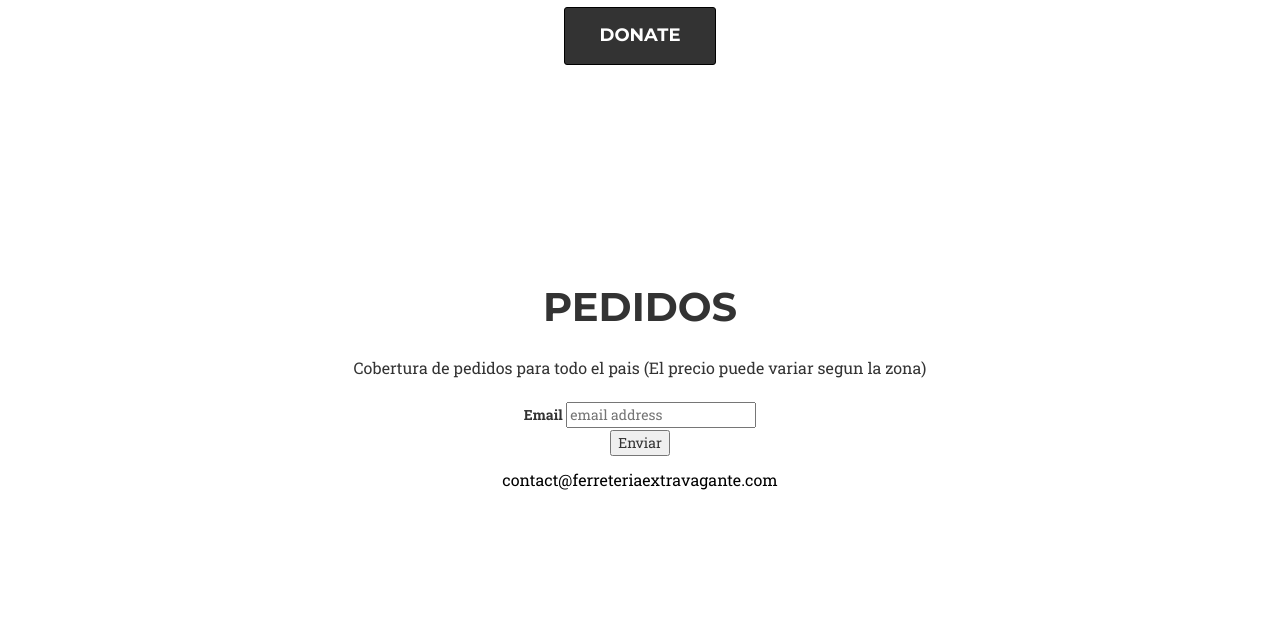
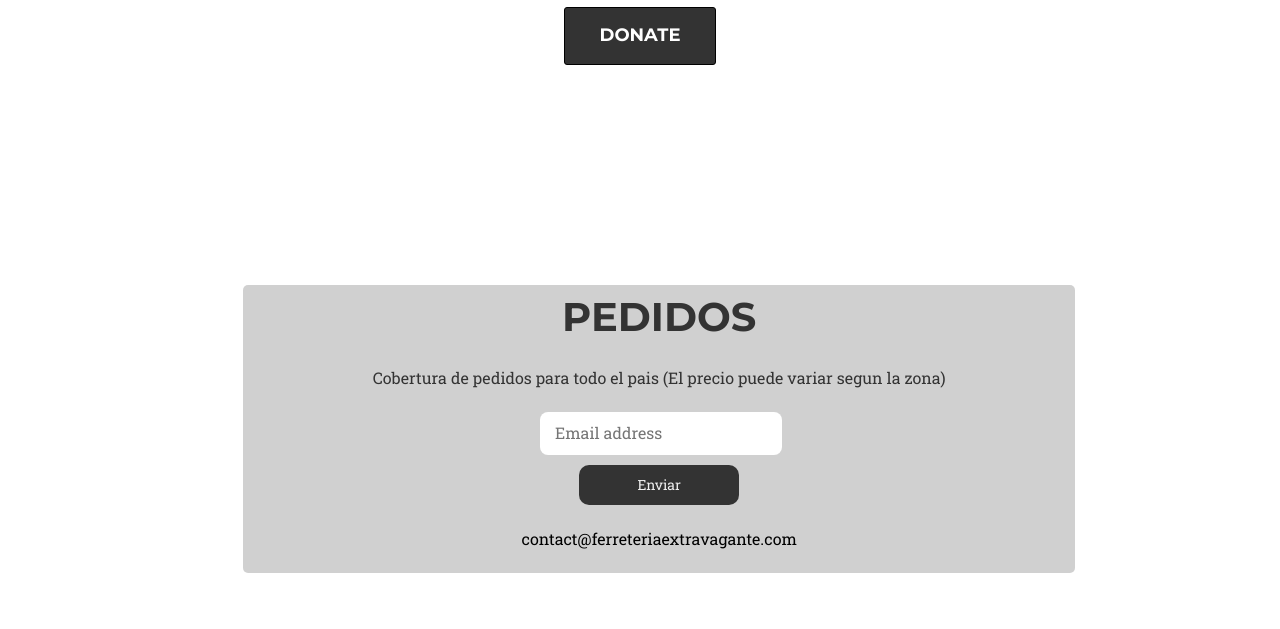
Before and after one commit to Bimbolo07/Ferreteria-Extravagante, a plain HTML site: page index.html in a window 1280 px wide. Shown: the part 4338-4967 px from the top of the page. Drawn offline with Linux system fonts and the light colour scheme; a web font is replaced by a local one.

Commit message:
Update index.html

```diff
--- a/index.html
+++ b/index.html
@@ -374,6 +374,7 @@
     </section>
 
     <section id="get-updates">
+     <div id="pedidos">
       <div class="container">
         <div class="row">
           <div class="col-lg-12 text-center">
@@ -384,13 +385,13 @@
           </div>
         </div>
         <div class="row">
+            <form>
           <div class="col-lg-12 text-center">
             <div id="mc_embed_signup">
-                <div id="mc_embed_signup_scroll">
-            <label for="mce-EMAIL">Email</label>
-            <input type="email" value="" name="EMAIL" class="email" id="mce-EMAIL" placeholder="email address" required>
-                <div style="position: absolute; left: -5000px;" aria-hidden="true"><input type="text" name="b_7927b20eece318b8450672b46_b0f0cda86d" tabindex="-1" value=""></div>
-                <div class="clear"><input type="submit" value="Enviar" name="subscribe" id="mc-embedded-subscribe" class="button"></div>
+                <div id="email">
+            <label for="mce-EMAIL"></label>
+            <input type="email" value="" name="EMAIL" class="email" id="email-adress" placeholder="Email address" required>
+                <div class="clear"><input type="submit" value="Enviar" name="subscribe" id="enviar-button" class="button"></div>
                 </div>
             </form>
             </div>
@@ -404,6 +405,7 @@
           </div>
         </div>
       </div>
+     </div>
     </section>
 
     <footer>
```
